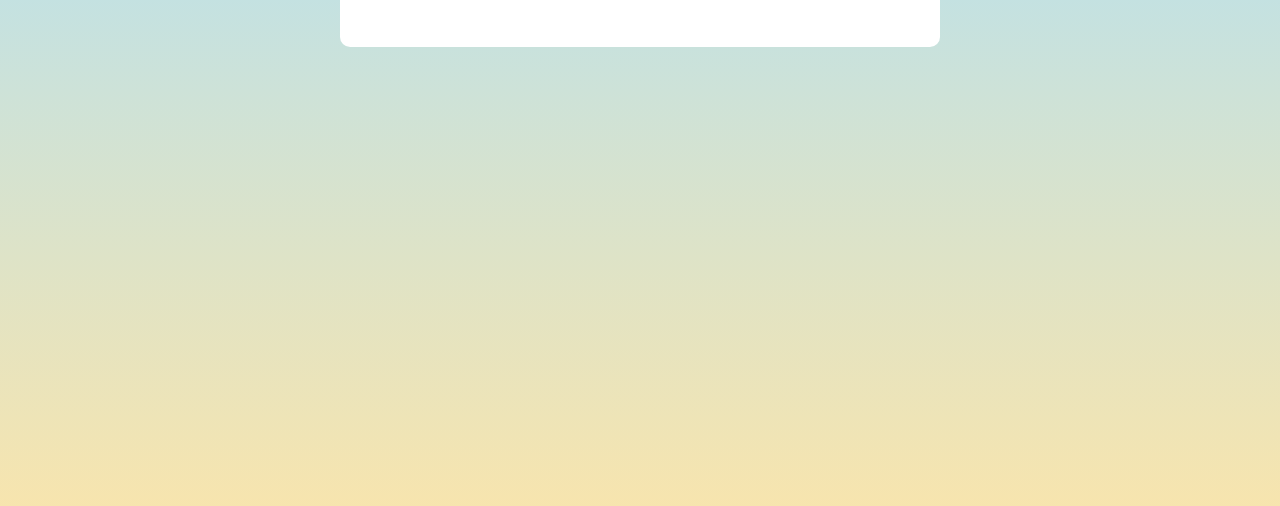
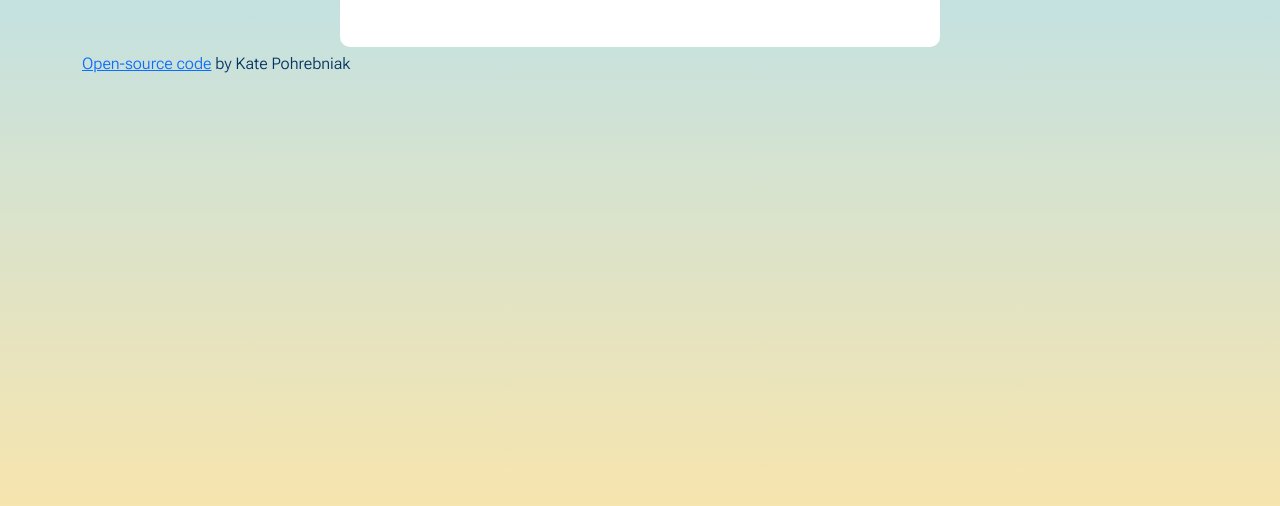
Before and after one commit to Kaka8548/new-weather-app, a plain HTML site: page index.html in a window 1280 px wide. Shown: the part 238-744 px from the top of the page. Drawn offline with nearby package versions, Linux system fonts and the light colour scheme; no server answers.

Commit message:
Added a GitHub link

```diff
--- a/index.html
+++ b/index.html
@@ -72,6 +72,13 @@
 
         <div class="forecast" id="forecast"></div>
       </div>
+
+      <div class="footer">
+        <a href="https://github.com/Kaka8548/new-weather-app" target="_blank"
+          >Open-source code</a
+        >
+        by Kate Pohrebniak
+      </div>
     </div>
 
     <script src="src/src.js"></script>
--- a/src/styles.css
+++ b/src/styles.css
@@ -113,3 +113,8 @@ h1 {
 .forecast-max-temp {
   font-weight: bold;
 }
+
+.footer {
+  margin-top: 5px;
+  font-family: "Roboto Flex", sans-serif;
+}
```
